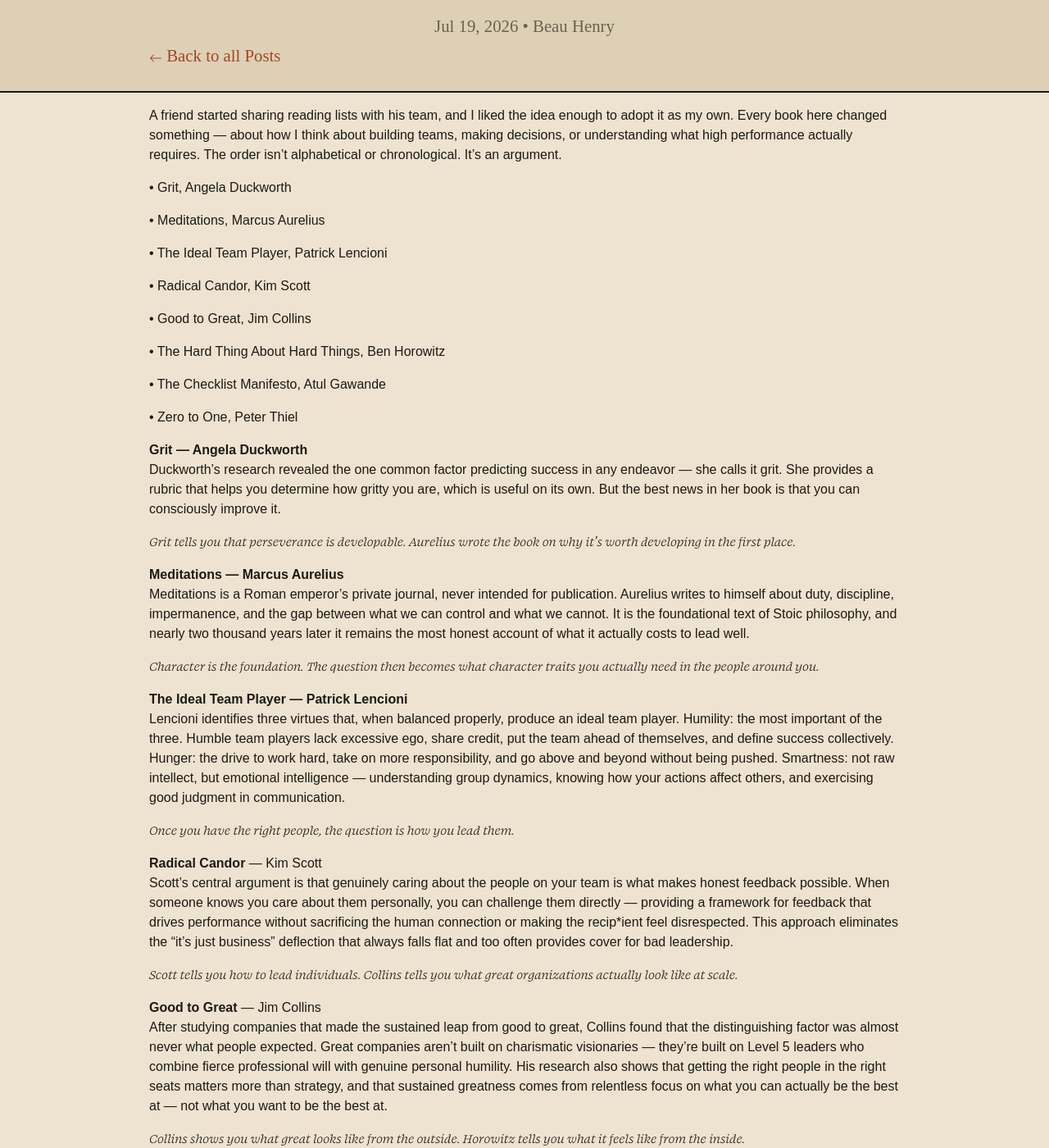
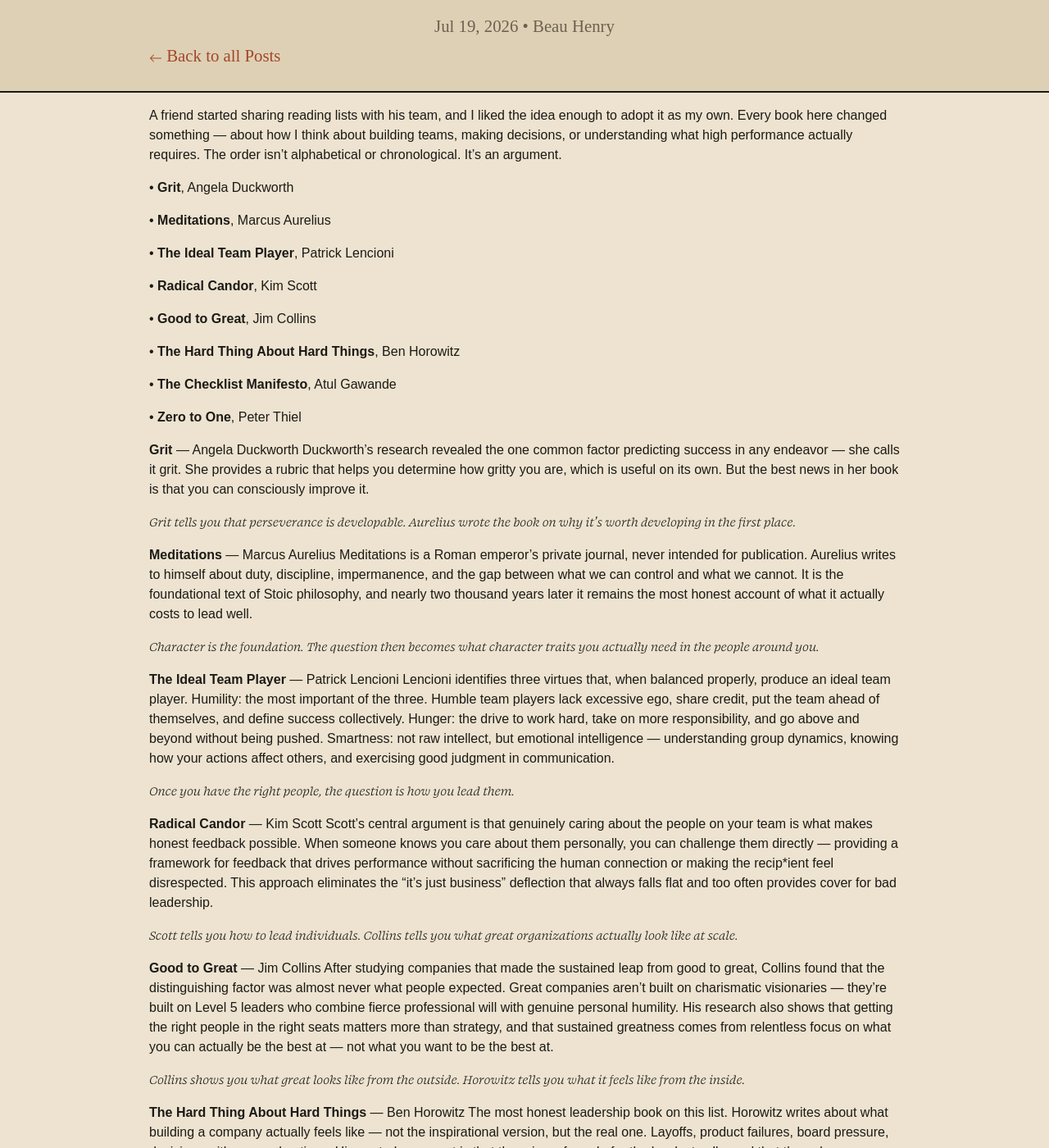
Before and after one commit to beauregardhenry/rougarou, a Jekyll site: the page built from _posts/2026-07-19-my-reading-list.md, in a window 1280 px wide and 1400 px high, scrolled down 192 px. Shown: the whole window at 82% size. Built offline with Jekyll 4.4.1, drawn with Linux system fonts in a browser that asks for light colours; some web fonts are replaced; some of the changed text lies outside the part shown.

Commit message:
update Reading List

```diff
--- a/_posts/2026-07-19-my-reading-list.md
+++ b/_posts/2026-07-19-my-reading-list.md
@@ -9,48 +9,43 @@
 
 A friend started sharing reading lists with his team, and I liked the idea enough to adopt it as my own. Every book here changed something — about how I think about building teams, making decisions, or understanding what high performance actually requires. The order isn’t alphabetical or chronological. It’s an argument.
 
- • Grit, Angela Duckworth
+ • **Grit**, Angela Duckworth
 
- • Meditations, Marcus Aurelius
+ • **Meditations**, Marcus Aurelius
 
- • The Ideal Team Player, Patrick Lencioni
+ • **The Ideal Team Player**, Patrick Lencioni
 
- • Radical Candor, Kim Scott
+ • **Radical Candor**, Kim Scott
 
- • Good to Great, Jim Collins
+ • **Good to Great**, Jim Collins
 
- • The Hard Thing About Hard Things, Ben Horowitz
+ • **The Hard Thing About Hard Things**, Ben Horowitz
 
- • The Checklist Manifesto, Atul Gawande
+ • **The Checklist Manifesto**, Atul Gawande
 
- • Zero to One, Peter Thiel
+ • **Zero to One**, Peter Thiel
 
-**Grit — Angela Duckworth**
-<br>
+**Grit** — Angela Duckworth
 Duckworth’s research revealed the one common factor predicting success in any endeavor — she calls it grit. She provides a rubric that helps you determine how gritty you are, which is useful on its own. But the best news in her book is that you can consciously improve it.
 
 <em>Grit tells you that perseverance is developable. Aurelius wrote the book on why it’s worth developing in the first place.</em>
 
-**Meditations — Marcus Aurelius**
-<br>
+**Meditations** — Marcus Aurelius
 Meditations is a Roman emperor’s private journal, never intended for publication. Aurelius writes to himself about duty, discipline, impermanence, and the gap between what we can control and what we cannot. It is the foundational text of Stoic philosophy, and nearly two thousand years later it remains the most honest account of what it actually costs to lead well.
 
 <em>Character is the foundation. The question then becomes what character traits you actually need in the people around you.</em>
 
-**The Ideal Team Player — Patrick Lencioni**
-<br>
+**The Ideal Team Player** — Patrick Lencioni
 Lencioni identifies three virtues that, when balanced properly, produce an ideal team player. Humility: the most important of the three. Humble team players lack excessive ego, share credit, put the team ahead of themselves, and define success collectively. Hunger: the drive to work hard, take on more responsibility, and go above and beyond without being pushed. Smartness: not raw intellect, but emotional intelligence — understanding group dynamics, knowing how your actions affect others, and exercising good judgment in communication.
 
 <em>Once you have the right people, the question is how you lead them.</em>
 
 **Radical Candor** — Kim Scott
-<br>
 Scott’s central argument is that genuinely caring about the people on your team is what makes honest feedback possible. When someone knows you care about them personally, you can challenge them directly — providing a framework for feedback that drives performance without sacrificing the human connection or making the recip*ient feel disrespected. This approach eliminates the “it’s just business” deflection that always falls flat and too often provides cover for bad leadership.
 
 <em>Scott tells you how to lead individuals. Collins tells you what great organizations actually look like at scale.</em>
 
 **Good to Great** — Jim Collins
-<br>
 After studying companies that made the sustained leap from good to great, Collins found that the distinguishing factor was almost never what people expected. Great companies aren’t built on charismatic visionaries — they’re built on Level 5 leaders who combine fierce professional will with genuine personal humility. His research also shows that getting the right people in the right seats matters more than strategy, and that sustained greatness comes from relentless focus on what you can actually be the best at — not what you want to be the best at.
 
 <em>Collins shows you what great looks like from the outside. Horowitz tells you what it feels like from the inside.</em>
@@ -61,13 +56,11 @@
 <em>Even with the right people, *the right culture, and the right leadership, complex systems still fail in predictable ways.</em>
 
 **The Checklist Manifesto** — Atul Gawande
-<br>
 Gawande argues that as human knowledge has grown vastly complex, we fail not from ignorance but from ineptitude — failing to correctly apply what we already know. He demonstrates that simple, well-designed checklists are powerful tools that eliminate preventable errors, manage complexity, and save lives across industries where the stakes are high.
 
 <em>Build the right people, the right culture, the right systems — and then ask the hardest question of all: what are you actually building toward?</em>
 
 **Zero to One** — Peter Thiel
-<br>
 Thiel argues that true innovation requires moving from 0 to 1 — creating something entirely new — rather than from 1 to n, which is simply copying what already works. He distinguishes between technology, the hard work of genuine creation, and globalization, the easier work of replication, then outlines a contrarian framework for building a monopoly-driven business on the foundation of something the world has never seen before.
 
 <em>Taken together, these books make the case that high performance is never accidental. It requires people with the right character, cultures built on honesty and purpose, systems that enforce accountability, and leaders willing to do the harder thing at every decision point. None of it is complicated. Almost none of it is easy.</em>
```
